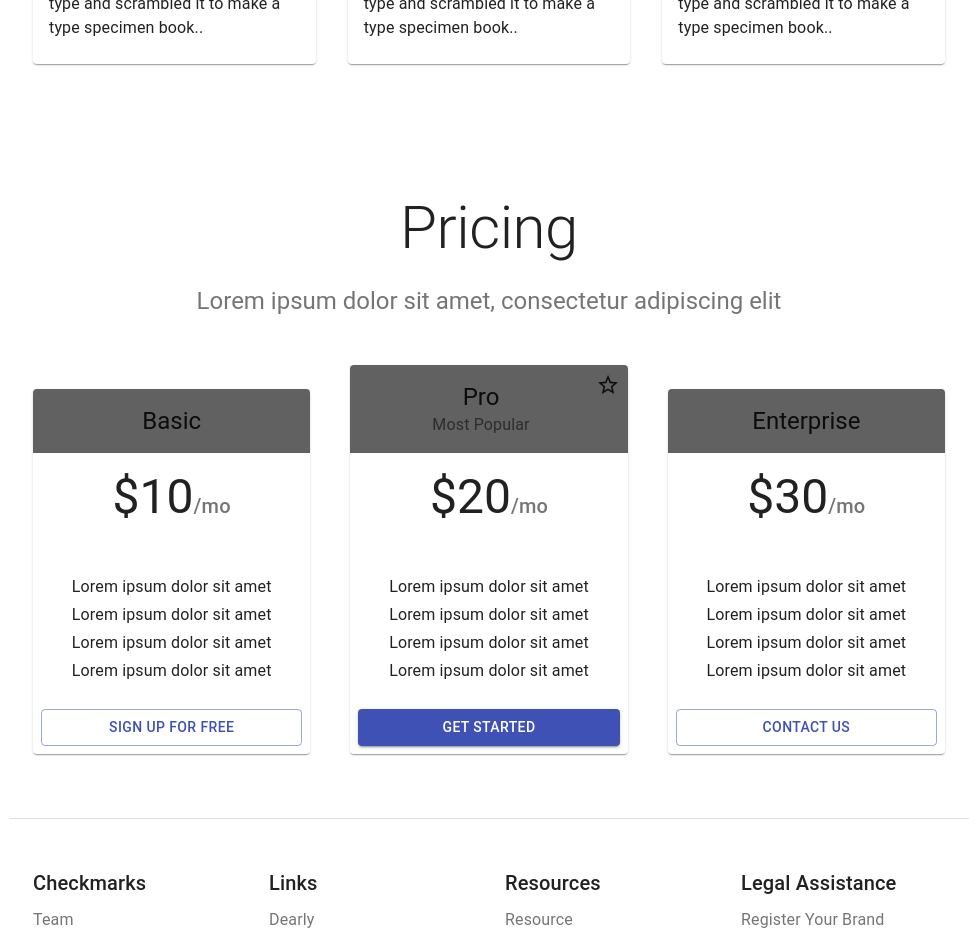
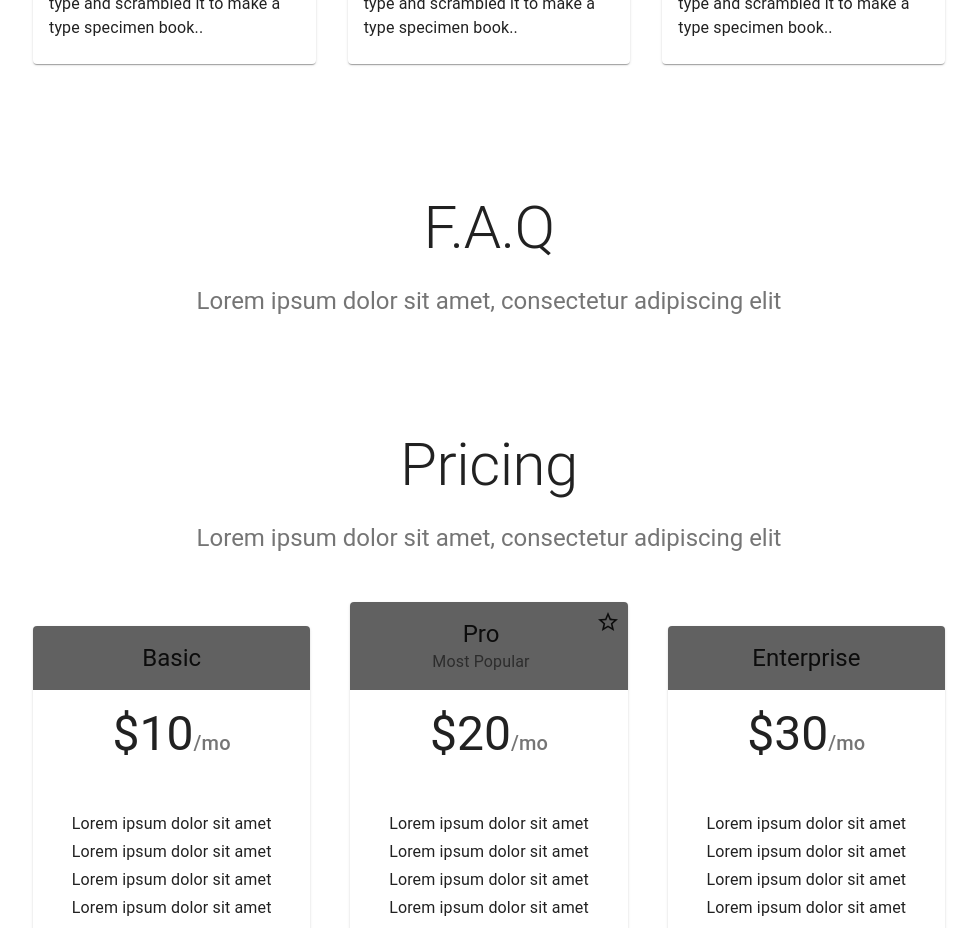
Before and after one commit to BCIT-SSD-2020-21/industry-project-checkmarks, a React (Create React App) app: page / in a window 1280 px wide. Shown: the part 1420-2348 px from the top of the page, without its empty margins (151-1128 px from the left). Built offline with nearby package versions, Linux system fonts and the light colour scheme; no server answers.

Commit message:
import Faq.js page; #101

```diff
--- a/src/layouts/Landing.js
+++ b/src/layouts/Landing.js
@@ -9,6 +9,7 @@ import bannerImageDark from '../assets/images/bg_application-nicolas-hoizey.jpg'
 import HeaderBanner from '../components/HeaderBanner';
 import TrademarkSearch from '../components/LandingPage/TrademarkSearch';
 import About from '../components/LandingPage/About';
+import Faq from '../components/LandingPage/Faq';
 import Pricing from '../components/LandingPage/Pricing';
 import Footer from '../components/LandingPage/Footer';
 
@@ -50,6 +51,7 @@ export default function Landing(darkMode) {
                 </Box>
             </Box>
             <About />
+            <Faq />
             <Pricing />
             <Footer />
         </Box>
```
